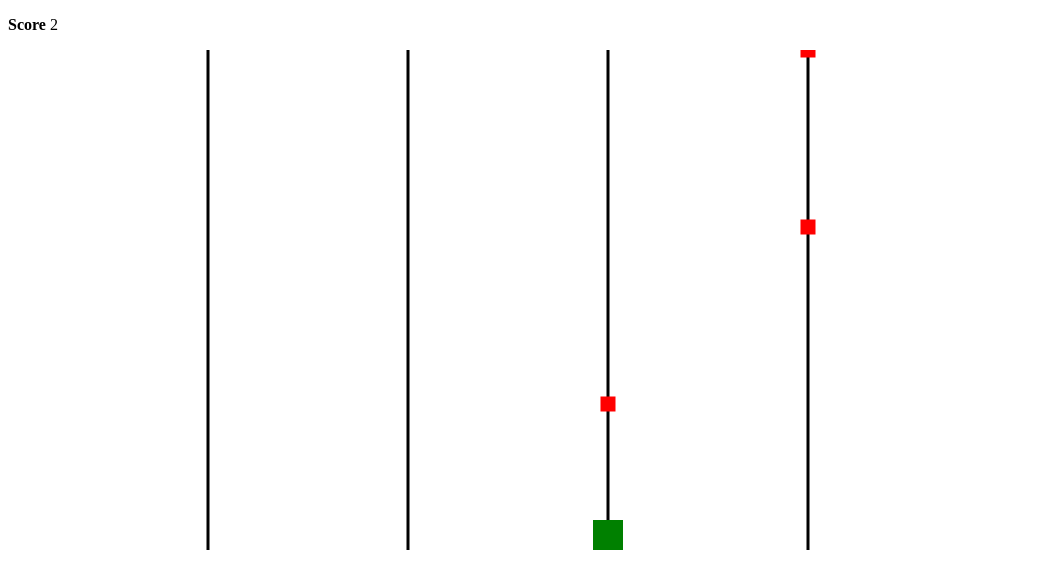
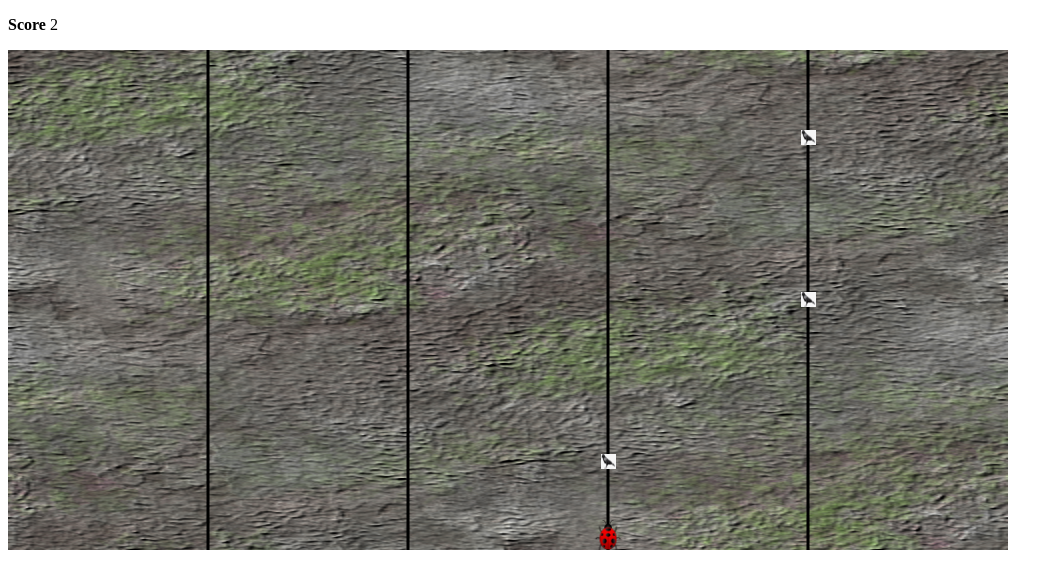
Before and after one commit to prasea/bug-wire, a plain HTML site: page index.html in a window 1280 px wide. Shown: the whole page, without its empty margins (0-1063 px from the left). Drawn offline with Linux system fonts and the light colour scheme.

Commit message:
feat: Replace the rectangle with images
One can move the bug left and right within the boundary
But even though bug collides with crow
The collision is ignored.
However, the score is updated

```diff
--- a/index.html
+++ b/index.html
@@ -10,7 +10,7 @@
 <body>
   <p><strong>Score</strong> <span id="score"></span></p>
   <canvas id="board"></canvas>
-  <script src="./rect-bug.js"></script>
+  <script src="./script.js"></script>
 </body>
 
 </html>
--- /dev/null
+++ b/script.js
@@ -0,0 +1,190 @@
+let board, context;
+let boardWidth = 1000; // canvas width
+let boardHeight = 500; // canvas height
+
+let wires = [
+  { x: boardWidth / 5 }, // first wire position 200
+  { x: 2 * (boardWidth / 5) }, // second wire position 400
+  { x: 3 * (boardWidth / 5) }, // third wire position 600
+  { x: 4 * (boardWidth / 5) } // fourth wire position 800
+];
+
+
+board = document.getElementById("board");
+context = board.getContext("2d");
+board.height = boardHeight;
+board.width = boardWidth;
+
+const backGround = new Image();
+backGround.src = "img/bg.png";
+const bugImage = document.createElement('img');
+bugImage.src = "img/bug.png";
+
+
+let bugWidth = 30; // bug width
+let bugHeight = 30; // bug height
+
+let bugX = wires[2].x; // Initialize bug position to the middle wire in x-axis
+let bugY = boardHeight; // fixed position of bug in y-axis
+
+
+function moveBug(direction) {
+  // Determine the current wire index of bug
+  let bugWireIndex;
+  wires.forEach((wire, index) => {
+    if (wire.x === bugX) {
+      bugWireIndex = index;
+    }
+  });
+
+  // Move the bug to the next or previous wire
+  bugWireIndex += direction;
+
+  // Constraining the bug within bugWireIndex[0,3]
+  if (bugWireIndex > 3)
+    bugWireIndex = 3
+  if (bugWireIndex < 0)
+    bugWireIndex = 0
+
+  // Update bug position based on the selected wire
+  bugX = wires[bugWireIndex].x;
+}
+
+window.addEventListener("keydown", function (event) {
+  switch (event.key) {
+    case "ArrowRight":
+      moveBug(1); // Move the bug to the right
+      break;
+    case "ArrowLeft":
+      moveBug(-1); // Move the bug to the left
+      break;
+  }
+});
+
+// obstacles
+let obstacleWidth = 15;
+let obstacleHeight = 15;
+let obstacleSpeed = 3; // movement of obstacle
+let obstacleGenerationInterval = 900;
+let obstacles = [];
+const obstacleImage = new Image();
+obstacleImage.src = "img/crow.png";
+
+
+// function to  create a new obstacle
+function createNewObstacle() {
+  let randomWireIndex = Math.floor(Math.random() * wires.length);
+  let obstacleX = wires[randomWireIndex].x;
+  let obstacleY = 0;
+  return { x: obstacleX, y: obstacleY }
+}
+
+let obstacleInterval = setInterval(function () {
+  obstacles.push(createNewObstacle());
+}, obstacleGenerationInterval);
+
+
+// draw crow as obstacles
+function drawObstacles() {
+  for (let obstacle of obstacles) {
+    context.drawImage(
+      obstacleImage,
+      obstacle.x - obstacleWidth / 2,
+      obstacle.y - obstacleHeight / 2,
+      obstacleWidth,
+      obstacleHeight
+    );
+  }
+  updateObstacles();
+}
+
+// function to update obstacle position
+function updateObstacles() {
+  for (let obstacle of obstacles) {
+    obstacle.y += obstacleSpeed;
+  }
+  updateScore()
+}
+let myScore = 0;
+function updateScore() {
+  if (obstacles.length > 0 && obstacles[0].y > boardHeight) {
+    myScore += 1; // Increase the score for every obstacle passed
+    // Update the score in the HTML
+    document.getElementById("score").textContent = myScore;
+
+    // Remove the passed obstacle
+    obstacles.shift();
+  }
+}
+
+// Function to check collision between two rectangles
+function areColliding(rect1, rect2) {
+  if (rect1.x - rect1.width / 2 < rect2.x + rect2.width / 2 &&
+    rect1.x + rect1.width / 2 > rect2.x - rect2.width / 2 &&
+    rect1.y - rect1.height / 2 < rect2.y + rect2.height / 2 &&
+    rect1.y + rect1.height / 2 > rect2.y - rect2.height / 2
+  ) {
+    return true
+  }
+}
+
+// check collision
+function checkCollision() {
+  const bugRect = {
+    x: bugX,
+    y: bugY - bugHeight,
+    width: bugWidth,
+    height: bugHeight,
+  };
+
+  for (let obstacle of obstacles) {
+    const obstacleRect = {
+      x: obstacle.x - obstacleWidth / 2,
+      y: obstacle.y - obstacleHeight / 2,
+      width: obstacleWidth,
+      height: obstacleHeight,
+    };
+
+    if (areColliding(bugRect, obstacleRect)) {
+      gameOver();
+      return true; // Collision detected
+    }
+  }
+
+  return false; // No collision detected
+}
+function gameOver() {
+  console.log("Game over");
+}
+
+
+function drawWires() {
+  // Draw wires
+  context.fillStyle = "#000";
+  for (let wire of wires) {
+    context.fillRect(wire.x - 1.5, 0, 3, board.height);
+  }
+}
+function drawBug() {
+  context.drawImage(
+    bugImage,
+    bugX - bugWidth / 2,
+    bugY - bugHeight,
+    bugWidth,
+    bugHeight
+  );
+
+}
+function draw() {
+  context.drawImage(backGround, 0, 0, board.width, board.height);
+  drawWires();
+  drawBug();
+  drawObstacles();
+}
+
+function animate() {
+  context.clearRect(0, 0, board.width, board.height);
+  draw()
+  requestAnimationFrame(animate);
+}
+animate();
```
Also changed, not shown: img/bg.png (added), img/bug.png (added), img/crow.png (added).
